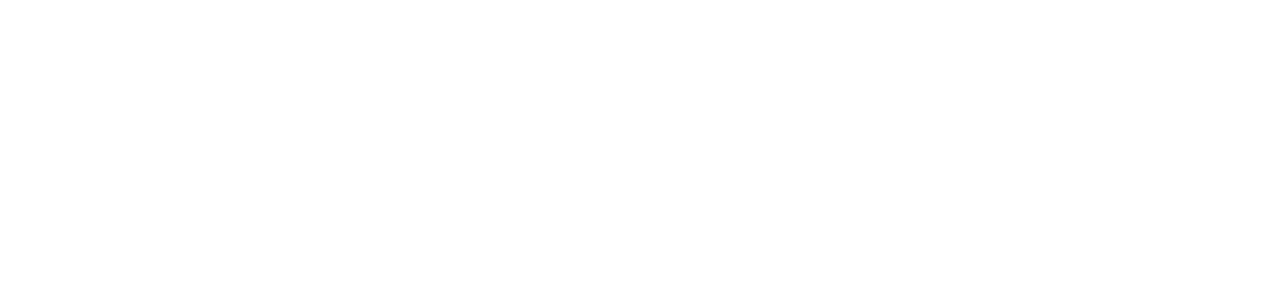
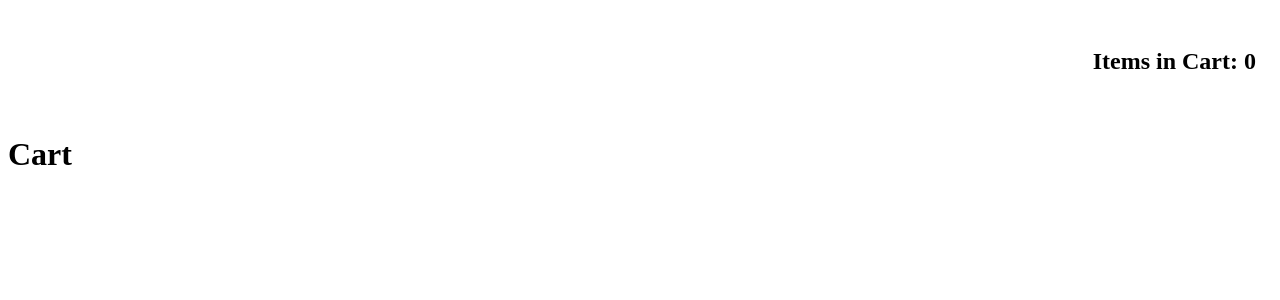
Before and after one commit to drummer-Yurii/vue-shop-online, a Vue app: page /cart in a window 1280 px wide. Before the commit this address had no page. Shown: the top 300 px of the page. Built offline with nearby package versions, Linux system fonts and the light colour scheme.

Commit message:
create cart view & add product to cart

```diff
--- a/src/App.vue
+++ b/src/App.vue
@@ -1,13 +1,29 @@
 <template>
+<header>
+    <div class="cart-items" @click="router.push({name: 'CartView'})">
+        <p>Items in Cart: {{ store.cart.length }}</p>
+    </div>
+</header>
  <main>
     <RouterView />
  </main>
 </template>
 
 <script setup>
-import { RouterView } from 'vue-router'
+import { RouterView, useRouter } from 'vue-router';
+import { productsStore } from '@/stores/products.js';
+
+const router = useRouter();
+const store = productsStore();
+
 </script>
 
 <style scoped>
-
+.cart-items {
+    text-align: end;
+    padding: 16px;
+    font-weight: bold;
+    font-size: 24px;
+    cursor: pointer;
+}
 </style>
--- a/src/router/index.js
+++ b/src/router/index.js
@@ -1,6 +1,7 @@
 import { createRouter, createWebHistory } from 'vue-router'
 import Catalog from '@/views/Catalog.vue'
 import ProductDetail from '@/views/ProductDetail.vue'
+import Cart from '@/views/Cart.vue'
 
 const router = createRouter({
   history: createWebHistory(import.meta.env.BASE_URL),
@@ -14,6 +15,11 @@ const router = createRouter({
       path: '/product/:id',
       name: 'ProductView',
       component: ProductDetail
+    },
+    {
+      path: '/cart',
+      name: 'CartView',
+      component: Cart
     }
   ]
 })
--- a/src/stores/products.js
+++ b/src/stores/products.js
@@ -2,7 +2,8 @@ import { defineStore } from 'pinia'
 
 export const productsStore = defineStore('products', {
   state: () => ({
-    products: []
+    products: [],
+    cart: []
   }),
   actions: {
     fetchProductsFromDB() {
@@ -11,6 +12,9 @@ export const productsStore = defineStore('products', {
         .then((json) => {
           this.products = json.products
         })
+    },
+    addToCart(product) {
+      this.cart.push(product)
     }
   }
 })
--- /dev/null
+++ b/src/views/Cart.vue
@@ -0,0 +1,13 @@
+<template>
+  <h1>Cart</h1>
+</template>
+
+<script>
+import { defineComponent } from 'vue'
+
+export default defineComponent({
+  name: 'CartView'
+})
+</script>
+
+<style scoped></style>
--- a/src/views/ProductDetail.vue
+++ b/src/views/ProductDetail.vue
@@ -8,6 +8,7 @@
             <p>Brand: {{ selectedProduct.brand }}</p>
             <p>Description: {{ selectedProduct.description }}</p>
             <h2>Price: {{ selectedProduct.price }}</h2>
+            <button @click="addToCart">Add to cart</button>
         </div>
     </div>
 </template>
@@ -32,6 +33,11 @@ const router = useRouter();
 const selectedProduct = computed(() => {
     return store.products.find((item) => item.id === Number(route.params.id));
 })
+
+const addToCart = () => {
+    store.addToCart(selectedProduct.value)
+    router.push({name: 'CartView'})
+}
 </script>
 
 <style scoped>
```
